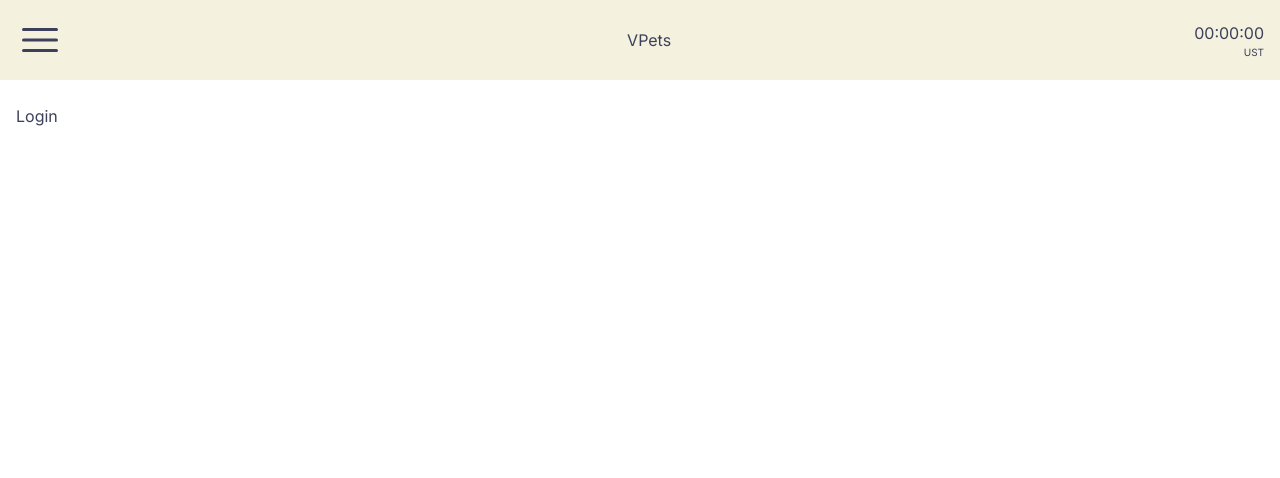
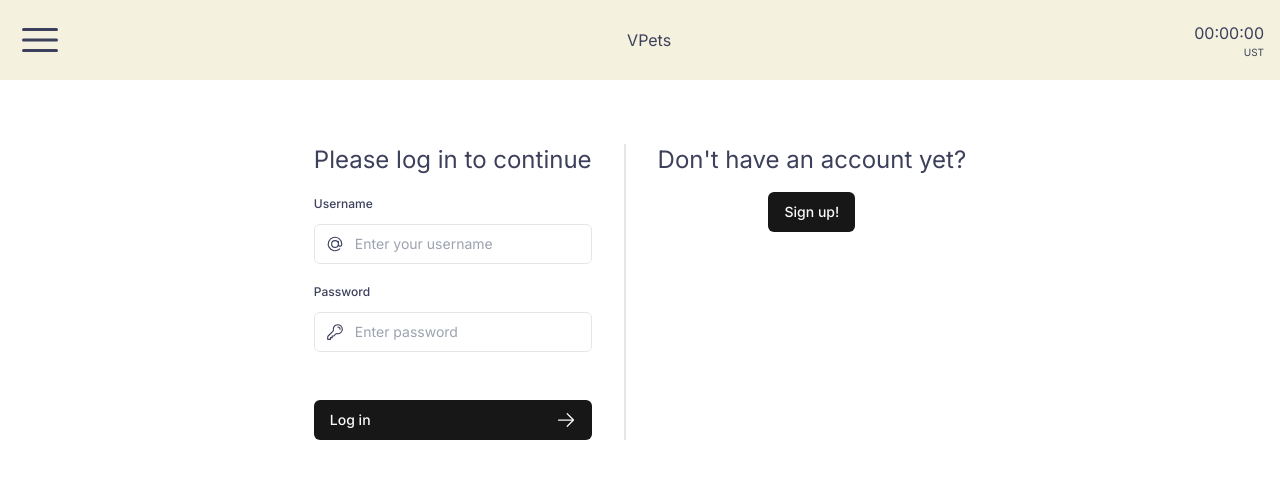
Before and after one commit to gvtrindade/vPets, a Next.js app: page /login in a window 1280 px wide. Shown: the top 478 px of the page. Built offline with nearby package versions, Linux system fonts and the light colour scheme.

Commit message:
feat: add login and signup pages

```diff
--- /dev/null
+++ b/app/login/loginForm.tsx
@@ -0,0 +1,77 @@
+import { useFormState } from "react-dom";
+import { authenticate } from "../lib/action/auth";
+import {
+  ArrowRightIcon,
+  AtSymbolIcon,
+  ExclamationCircleIcon,
+  KeyIcon,
+} from "@heroicons/react/24/outline";
+import { Button } from "@/components/ui/button";
+
+export default function LoginForm() {
+  const [errorMessage, formAction, isPending] = useFormState(
+    authenticate,
+    undefined
+  );
+  return (
+    <form action={formAction}>
+      <h1 className={`text-2xl`}>Please log in to continue</h1>
+
+      <div className="w-full">
+        <div>
+          <label
+            className="mb-3 mt-5 block text-xs font-medium text-gray-900"
+            htmlFor="username"
+          >
+            Username
+          </label>
+          <div className="relative">
+            <input
+              className="peer block w-full rounded-md border border-gray-200 py-[9px] pl-10 text-sm outline-2 placeholder:text-gray-500"
+              id="username"
+              type="username"
+              name="username"
+              placeholder="Enter your username"
+              required
+            />
+            <AtSymbolIcon className="pointer-events-none absolute left-3 top-1/2 h-[18px] w-[18px] -translate-y-1/2 text-gray-500 peer-focus:text-gray-900" />
+          </div>
+        </div>
+        <div className="mt-4">
+          <label
+            className="mb-3 mt-5 block text-xs font-medium text-gray-900"
+            htmlFor="password"
+          >
+            Password
+          </label>
+          <div className="relative">
+            <input
+              className="peer block w-full rounded-md border border-gray-200 py-[9px] pl-10 text-sm outline-2 placeholder:text-gray-500"
+              id="password"
+              type="password"
+              name="password"
+              placeholder="Enter password"
+              required
+            />
+            <KeyIcon className="pointer-events-none absolute left-3 top-1/2 h-[18px] w-[18px] -translate-y-1/2 text-gray-500 peer-focus:text-gray-900" />
+          </div>
+        </div>
+      </div>
+      <div
+        className="flex h-8 items-end space-x-1"
+        arial-live="polite"
+        aria-atomic="true"
+      >
+        {errorMessage && (
+          <>
+            <ExclamationCircleIcon className="h-5 w-5 text-red-500" />
+            <p className="text-sm text-red-500">{errorMessage}</p>
+          </>
+        )}
+      </div>
+      <Button className="mt-4 w-full" aria-disabled={isPending}>
+        Log in <ArrowRightIcon className="ml-auto h-5 w-5 text-gray-50" />
+      </Button>
+    </form>
+  );
+}
--- a/app/login/page.tsx
+++ b/app/login/page.tsx
@@ -1,7 +1,22 @@
+"use client";
+
+import Link from "next/link";
+import LoginForm from "./loginForm";
+import { Button } from "@/components/ui/button";
+
 export default function Page() {
   return (
-    <>
-      <h3>Login</h3>
-    </>
+    <div className="flex flex-col gap-8 px-10 md:flex-row md:justify-center md:pt-10">
+      <LoginForm />
+
+      <div className="border"></div>
+
+      <div className="flex flex-col gap-4 md:items-center">
+        <h2 className="text-2xl">Don't have an account yet?</h2>
+        <Link href="/signup">
+          <Button>Sign up!</Button>
+        </Link>
+      </div>
+    </div>
   );
 }
--- /dev/null
+++ b/app/signup/page.tsx
@@ -0,0 +1,94 @@
+"use client";
+
+import { TextField } from "@/app/ui/FormFields/TextField";
+import Heading from "@/app/ui/heading";
+import { Button } from "@/components/ui/button";
+import { Form } from "@/components/ui/form";
+import { zodResolver } from "@hookform/resolvers/zod";
+import { useForm } from "react-hook-form";
+import { z } from "zod";
+import { signUp } from "@/app/lib/action/auth";
+import { useRouter } from "next/navigation";
+
+const passwordValidation = new RegExp(
+  /^(?=.*?[A-Z])(?=.*?[a-z])(?=.*?[0-9])(?=.*?[#?!@$%^&*-\\(\\)]).{8,}$/
+);
+
+const formSchema = z
+  .object({
+    username: z
+      .string()
+      .min(4, { message: "Username must be at least 4 characters long" })
+      .max(20, { message: "Username must be at most 20 characters long" }),
+    email: z.string().email({ message: "Invalid email address" }),
+    password: z
+      .string()
+      .min(8, { message: "Password must be at least 8 characters long" })
+      .max(20, { message: "Password must be at most 20 characters long" })
+      .regex(passwordValidation, {
+        message:
+          "Password must contain at least: one uppercase letter, one lowercase letter, one number, and one special character",
+      }),
+    passwordConfirm: z.string(),
+  })
+  .refine(
+    (values) => {
+      return values.password === values.passwordConfirm;
+    },
+    { message: "Passwords do not match", path: ["confirmPassword"] }
+  );
+
+type SchemaProps = z.infer<typeof formSchema>;
+
+export default function Page() {
+  const router = useRouter();
+  const form = useForm<SchemaProps>({
+    resolver: zodResolver(formSchema),
+  });
+
+  const submitForm = async (values: SchemaProps) => {
+    // await signUp(values);
+    router.push("/signup/success");
+  };
+
+  return (
+    <>
+      <Heading>Create User</Heading>
+
+      <Form {...form}>
+        <form onSubmit={form.handleSubmit(submitForm)}>
+          <div className="flex flex-col gap-6 md:w-96 md:mx-auto">
+            <TextField
+              form={form}
+              name="username"
+              label="Username"
+              placeholder="Enter your username"
+            />
+            <TextField
+              form={form}
+              name="email"
+              label="Email"
+              placeholder="Enter your email"
+            />
+            <TextField
+              form={form}
+              name="password"
+              label="Password"
+              placeholder="Enter password"
+            />
+            <TextField
+              form={form}
+              name="passwordConfirm"
+              label="Confirm Password"
+              placeholder="Confirm your password"
+            />
+
+            <Button type="submit" className="mt-6">
+              Sign up
+            </Button>
+          </div>
+        </form>
+      </Form>
+    </>
+  );
+}
--- /dev/null
+++ b/app/signup/success/page.tsx
@@ -0,0 +1,12 @@
+import Heading from "@/app/ui/heading";
+
+export default function Page() {
+  return (
+    <div className="flex flex-col gap-4 text-center">
+      <Heading>Success</Heading>
+      <p>Thank you for signing up for Munlore!</p>
+      <p>A validation email has been sent to your @</p>
+      <p>Please check your inbox</p>
+    </div>
+  );
+}
```
